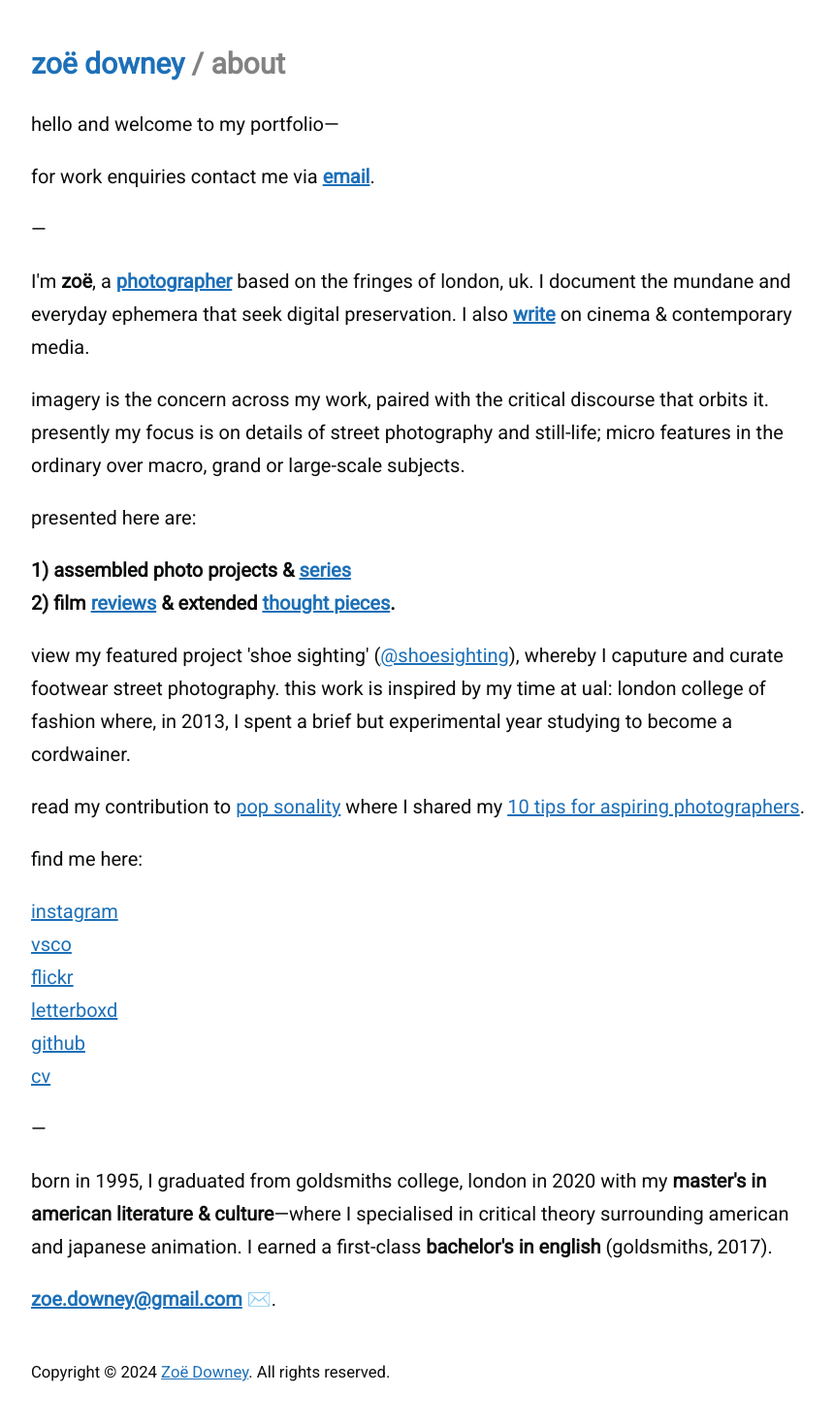
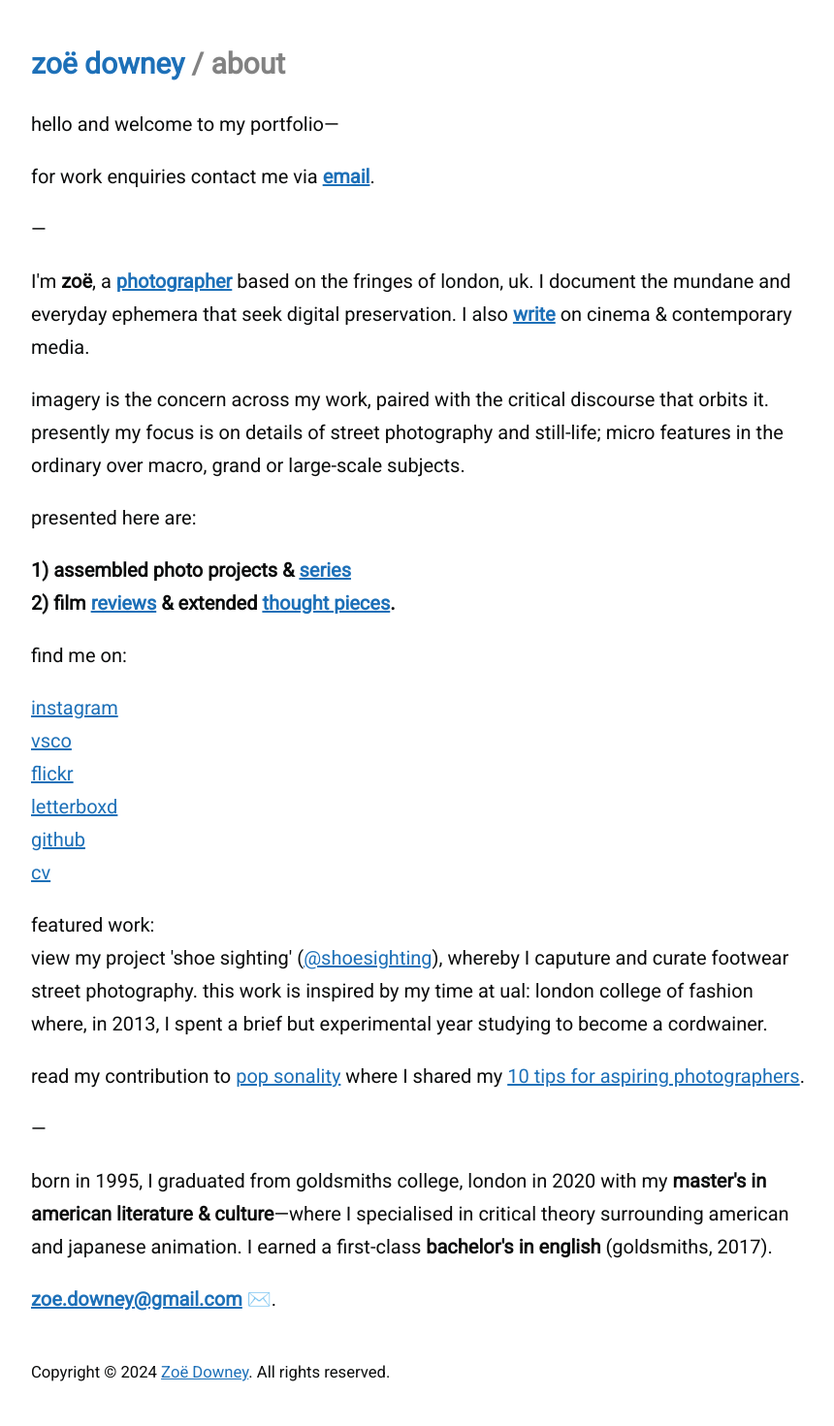
Before and after one commit to zoeurl/zoedowney.github.io, a Jekyll site: the page built from about/index.html, in a window 1280 px wide. Shown: the whole page at 97% size, without its empty margins (208-1068 px from the left). Built offline with Jekyll 4.4.1, drawn with Linux system fonts in a browser that asks for light colours; some of the changed lines change nothing that is shown.

Commit message:
Update index.html

```diff
--- a/about/index.html
+++ b/about/index.html
@@ -19,11 +19,7 @@
 <strong>1) assembled photo projects & <a href="https://www.zoedowney.com/abstract/">series</a>
 <br>2) film <a href="https://www.zoedowney.com/past-lives/">reviews</a> & extended <a href="https://www.zoedowney.com/the-ghost-behind-the-machine/">thought pieces</a>.</strong>
 </p>
-view my featured project 'shoe sighting' (<a href="https://www.instagram.com/shoesighting">@shoesighting</a>), whereby I caputure and curate footwear street photography. this work is inspired by my time at ual: london college of fashion where, in 2013, I spent a brief but experimental year studying to become a cordwainer.
-</p>
-read my contribution to <a href="https://www.instagram.com/p/DARMIgPo8T2/">pop sonality</a> where I shared my <a href="https://popsonality.blogspot.com/2024/09/zoe-downey-shares-with-pop-sonality-her.html">10 tips for aspiring photographers</a>.
-</p>
-find me here:
+find me on:
 </p>
 <a href="https://www.instagram.com/zoeurl">instagram</a>
 <br><a href="https://vsco.co/zoeurl/gallery">vsco</a>
@@ -32,6 +28,11 @@
 <br><a href="https://github.com/zoedowney">github</a>
 <br><a href="https://docs.google.com/document/d/1iRSZGF9PkTJvuxi0jFZ2Vjhzw_B056JHXp2PcFHJsUo/edit?tab=t.0">cv</a>
 </p>
+featured work:
+<br>view my project 'shoe sighting' (<a href="https://www.instagram.com/shoesighting">@shoesighting</a>), whereby I caputure and curate footwear street photography. this work is inspired by my time at ual: london college of fashion where, in 2013, I spent a brief but experimental year studying to become a cordwainer.
+</p>
+read my contribution to <a href="https://www.instagram.com/p/DARMIgPo8T2/">pop sonality</a> where I shared my <a href="https://popsonality.blogspot.com/2024/09/zoe-downey-shares-with-pop-sonality-her.html">10 tips for aspiring photographers</a>.
+</p>
 —
 </p>
 born in 1995, I graduated from goldsmiths college, london in 2020 with my <strong>master's in american literature & culture</strong>—where I specialised in critical theory surrounding american and japanese animation. I earned a first-class <strong>bachelor's in english</strong> (goldsmiths, 2017).
```
